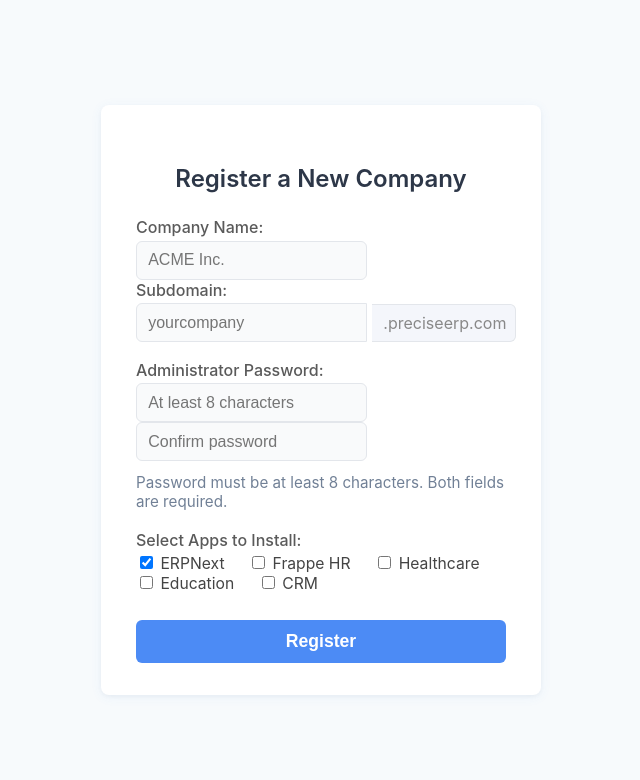
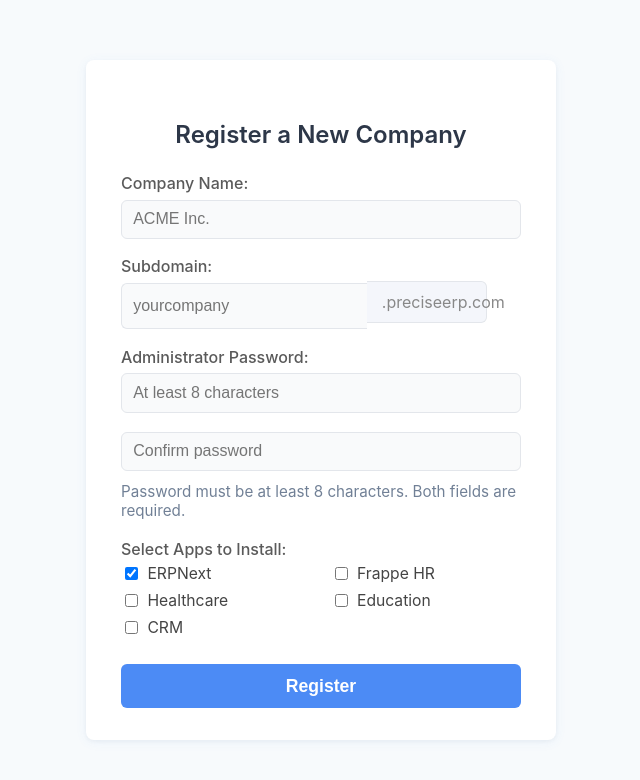
Before and after one commit to tahercoolguy/erpnext_saas, a Django app: page / in a window 1280 px wide. Shown: the top 780 px of the page, without its empty margins (319-959 px from the left). Run offline with Django 4.2, Linux system fonts and the light colour scheme.

Commit message:
Refactor registration form styles in HTML template to enhance layout and responsiveness; adjust input widths, margins, and grid structure for better user experience on various screen sizes.

```diff
--- a/django/provisioning_app/templates/register.html
+++ b/django/provisioning_app/templates/register.html
@@ -18,7 +18,7 @@
       border-radius: 8px;
       box-shadow: 0 2px 12px rgba(76,139,245,0.07), 0 1.5px 4px rgba(0,0,0,0.04);
       padding: 2.5rem 2.2rem 2rem 2.2rem;
-      width: 370px;
+      width: 400px;
       max-width: 95vw;
     }
     h2 {
@@ -31,18 +31,13 @@
     .frappe-label {
       font-weight: 500;
       color: #5a5a5a;
-      margin-bottom: 0.2rem;
+      margin-bottom: 0.3rem;
       display: block;
       font-size: 1rem;
     }
-    .frappe-input-row {
-      display: flex;
-      align-items: center;
-      gap: 0.3rem;
-      margin-bottom: 1.1rem;
-    }
     .frappe-input {
-      flex: 1;
+      width: 100%;
+      box-sizing: border-box;
       padding: 0.6rem 0.7rem;
       border: 1.5px solid #e3e6eb;
       border-radius: 6px;
@@ -50,31 +45,48 @@
       transition: border 0.2s;
       background: #f9fafb;
       color: #222;
+      margin-bottom: 1.1rem;
+      margin-top: 0.1rem;
     }
     .frappe-input:focus {
       border: 1.5px solid #4C8BF5;
       outline: none;
       background: #fff;
     }
+    .frappe-input-row {
+      display: flex;
+      align-items: stretch;
+      margin-bottom: 1.1rem;
+      gap: 0;
+    }
+    .frappe-input.subdomain {
+      border-radius: 6px 0 0 6px;
+      border-right: none;
+      margin-bottom: 0;
+    }
     .domain-suffix {
+      display: flex;
+      align-items: center;
       font-size: 1rem;
       color: #888;
       background: #f4f6fb;
-      padding: 0.5rem 0.7rem;
+      padding: 0 0.9rem;
       border-radius: 0 6px 6px 0;
       border: 1.5px solid #e3e6eb;
       border-left: none;
       min-width: 120px;
-      text-align: left;
+      height: 42px;
+      box-sizing: border-box;
     }
     .domain-availability {
-      margin-left: 0.5rem;
+      margin-left: 0.7rem;
       font-size: 0.98rem;
       font-weight: 500;
       padding: 0.2rem 0.7rem;
       border-radius: 5px;
-      display: inline-block;
-      vertical-align: middle;
+      display: flex;
+      align-items: center;
+      height: 42px;
     }
     .domain-available {
       background: #e6f9e6;
@@ -134,16 +146,39 @@
       0% { transform: rotate(0deg); }
       100% { transform: rotate(360deg); }
     }
+    .frappe-apps-section {
+      display: grid;
+      grid-template-columns: 1fr 1fr;
+      gap: 0.5rem 1.2rem;
+      margin-bottom: 1.2rem;
+    }
     .frappe-apps-section label {
       font-weight: 400;
       color: #444;
       font-size: 0.98rem;
-      margin-right: 1.2rem;
+      margin: 0;
+      display: flex;
+      align-items: center;
+      gap: 0.4rem;
     }
     .frappe-helper {
       font-size: 0.95rem;
       color: #718096;
       margin-bottom: 1.2rem;
+    }
+    @media (max-width: 500px) {
+      .frappe-card {
+        padding: 1.2rem 0.5rem 1rem 0.5rem;
+        width: 98vw;
+      }
+      .domain-suffix, .domain-availability {
+        min-width: 80px;
+        font-size: 0.95rem;
+        padding: 0 0.4rem;
+      }
+      .frappe-apps-section {
+        grid-template-columns: 1fr;
+      }
     }
   </style>
 </head>
@@ -157,7 +192,7 @@
 
       <label class="frappe-label">Subdomain:</label>
       <div class="frappe-input-row">
-        <input type="text" name="subdomain" id="subdomain" class="frappe-input" placeholder="yourcompany" pattern="^[a-z0-9-]+$" title="Only lowercase letters, numbers, and hyphens allowed" required style="border-radius:6px 0 0 6px; margin-bottom:0;">
+        <input type="text" name="subdomain" id="subdomain" class="frappe-input subdomain" placeholder="yourcompany" pattern="^[a-z0-9-]+$" title="Only lowercase letters, numbers, and hyphens allowed" required>
         <span class="domain-suffix">.preciseerp.com</span>
         <span id="domainStatus" class="domain-availability"></span>
       </div>
@@ -168,7 +203,7 @@
       <div class="frappe-helper">Password must be at least 8 characters. Both fields are required.</div>
 
       <label class="frappe-label">Select Apps to Install:</label>
-      <div id="appsSection" class="frappe-apps-section" style="margin-bottom: 1.2rem;">
+      <div id="appsSection" class="frappe-apps-section">
         <label><input type="checkbox" name="apps" value="erpnext" checked> ERPNext</label>
         <label><input type="checkbox" name="apps" value="hrms"> Frappe HR</label>
         <label><input type="checkbox" name="apps" value="healthcare"> Healthcare</label>
```
